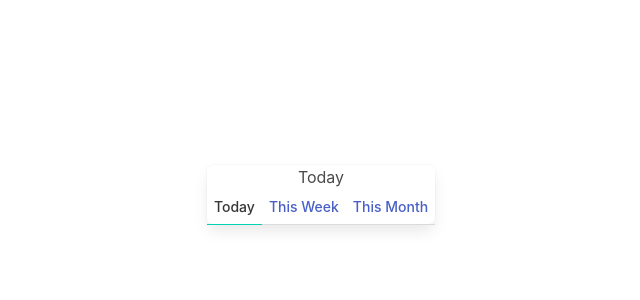
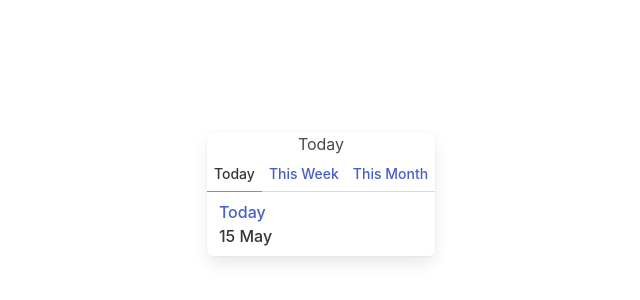
Before and after one commit to Kasperone/blog_app, a Vue app: page / in a window 1280 px wide. Shown: the part 206-506 px from the top of the page, without its empty margins (319-959 px from the left). Built offline with nearby package versions, Linux system fonts and the light colour scheme.

Commit message:
feat(BA-2): created time-line-item component

```diff
--- a/package.json
+++ b/package.json
@@ -9,6 +9,8 @@
     "preview": "vite preview"
   },
   "dependencies": {
+    "@types/luxon": "^2.3.1",
+    "luxon": "^2.3.1",
     "vue": "^3.2.47"
   },
   "devDependencies": {
--- a/src/components/Timeline.vue
+++ b/src/components/Timeline.vue
@@ -1,29 +1,56 @@
 <script setup lang="ts">
-import { ref } from 'vue'
+import { ref ,computed } from 'vue'
+import { TimelinePost, today, thisWeek, thisMonth } from "../posts";
+import { DateTime } from "luxon";
+import TimelineItem from "./TimelineItem.vue";
 
-const periods = ['Today', 'This Week', 'This Month']
+const periods = ['Today', 'This Week', 'This Month'] as const
+type Period = typeof periods[number]
+const selectedPeriod = ref<Period>('Today')
 
-const selectedPeriod = ref('Today')
-
-const selectPeriod = (period: string) => {
-  console.log(period)
+const selectPeriod = (period: Period) => {
   selectedPeriod.value = period
 }
+
+const posts = computed<TimelinePost[]>(() => {
+  return [
+    today,
+    thisWeek,
+    thisMonth
+  ].map(post => {
+    return {...post, created: DateTime.fromISO(post.created)}
+  }).filter(post => {
+    if (selectedPeriod.value === 'Today') {
+      return post.created >= DateTime.now().minus({day: 1})
+    }
+
+    if (selectedPeriod.value === 'This Week') {
+      return post.created >= DateTime.now().minus({week: 1})
+    }
+
+    return post
+  })
+})
+
 </script>
 
 <template>
   <nav  class="is-primary panel">
     {{ selectedPeriod }}
     <span class="panel-tabs">
-
       <a :class="{ 'is-active': period === selectedPeriod }"
          v-for="(period, index) of periods"
          :key="`${index} '+' ${period}`"
          @click="selectPeriod(period)">
         {{ period }}
       </a>
+    </span>
 
-    </span>
+    <TimelineItem
+       v-for="post in posts"
+       :key="post.id"
+       :post="post"
+    />
   </nav>
 </template>
 
--- /dev/null
+++ b/src/components/TimelineItem.vue
@@ -0,0 +1,14 @@
+<script setup lang="ts">
+import { TimelinePost } from "../posts";
+
+defineProps<{
+  post: TimelinePost
+}>()
+</script>
+
+<template>
+  <a class="panel-block is-flex is-flex-direction-column is-align-items-flex-start">
+    <a>{{ post.title }}</a>
+    <div>{{ post.created.toFormat('d MMMM') }}</div>
+  </a>
+</template>
--- /dev/null
+++ b/src/posts.ts
@@ -0,0 +1,29 @@
+import { DateTime} from "luxon";
+
+export interface Post {
+  id: string
+  title: string
+  created: string
+}
+
+export interface TimelinePost extends Omit<Post, 'created'> {
+  created: DateTime
+}
+
+export const today: Post = {
+  id: '1',
+  title: 'Today',
+  created: DateTime.now().toISO()
+}
+
+export const thisWeek: Post = {
+  id: '2',
+  title: 'thisWeek',
+  created: DateTime.now().minus({ days: 5 }).toISO()
+}
+
+export const thisMonth: Post = {
+  id: '3',
+  title: 'thisMonth',
+  created: DateTime.now().minus({ weeks: 3 }).toISO()
+}
```
Also changed, not shown: 1 other file (tests, documents, lock files or other folders).
